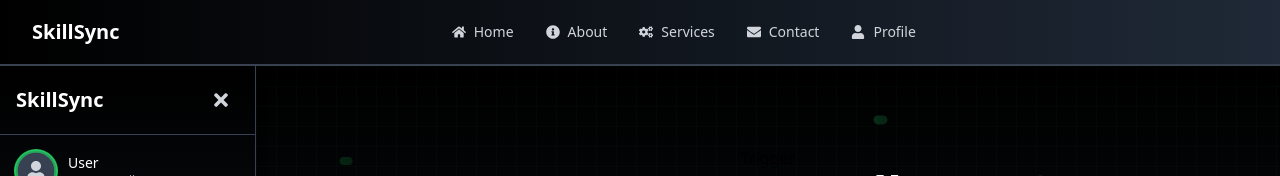
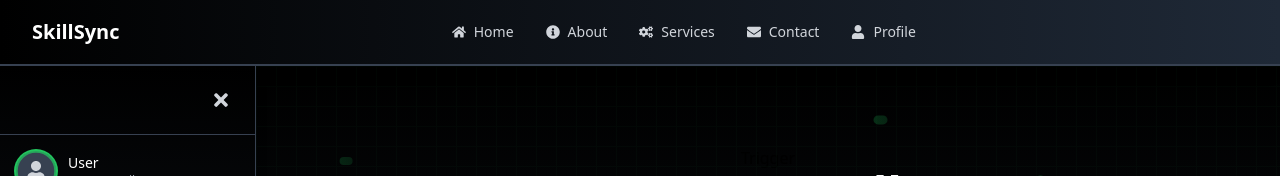
Before and after one commit to gauranga18/SkillSync, a React (Vite) app in the folder build1/: page / in a window 1280 px wide. Shown: the top 176 px of the page. Built offline with nearby package versions, Linux system fonts and the light colour scheme.

Commit message:
Initial Changes

```diff
--- a/build1/src/components/Sidebar.jsx
+++ b/build1/src/components/Sidebar.jsx
@@ -51,7 +51,7 @@ const Sidebar = () => {
               transition={{ duration: 0.2 }}
               className="text-xl font-bold text-white"
             >
-              SkillSync
+
             </motion.div>
           )}
         </AnimatePresence>
```
